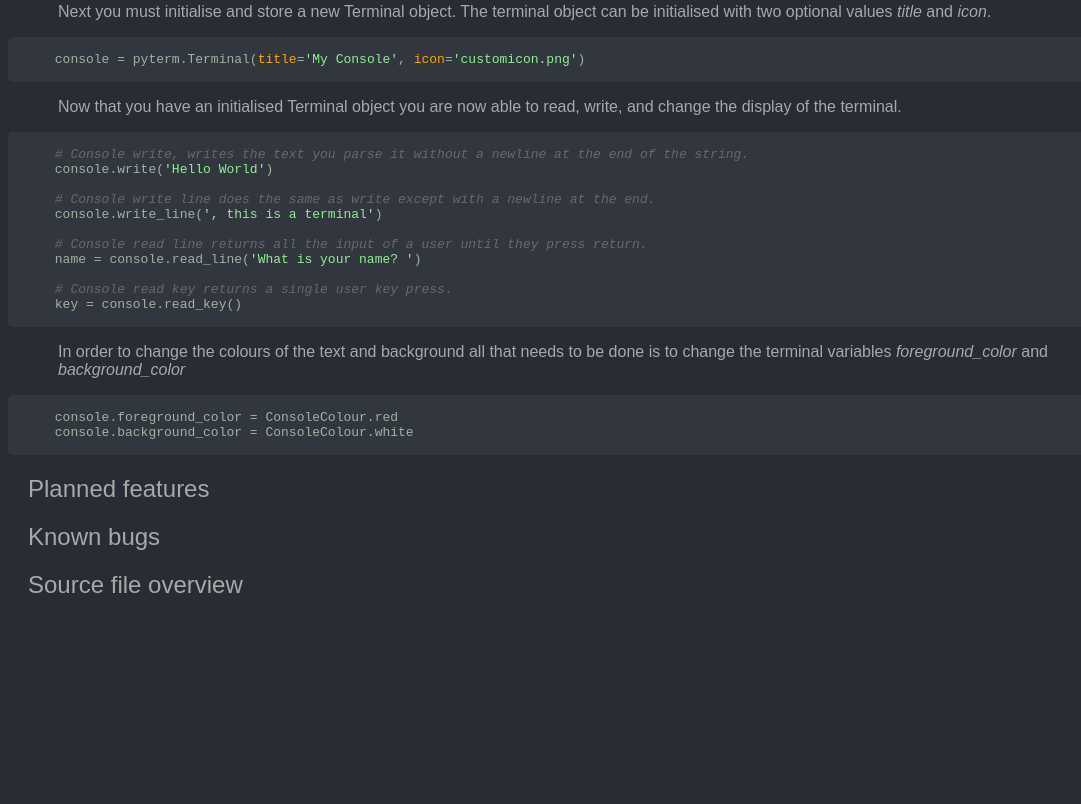
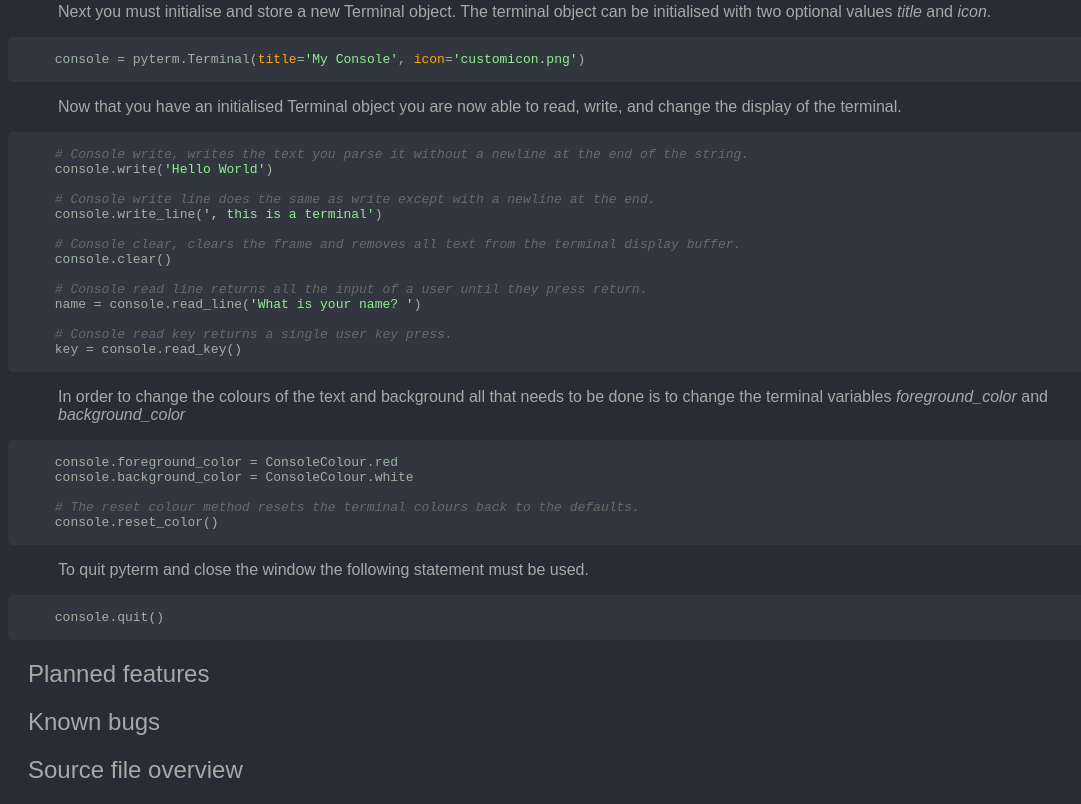
Before and after one commit to TreeStain/pysole, a plain HTML site: page docs/index.html in a window 1280 px wide. Shown: the part 654-1458 px from the top of the page, without its empty margins (0-1081 px from the left). Before the commit the page ends 1273 px from the top, so only its background shows below. Drawn offline with Linux system fonts and the light colour scheme.

Commit message:
Added some more method explanations in How to Use.

```diff
--- a/docs/index.html
+++ b/docs/index.html
@@ -96,6 +96,9 @@
       <span class='comment'># Console write line does the same as write except with a newline at the end.</span>
       console.write_line(<span class='string'>', this is a terminal'</span>)
 
+      <span class='comment'># Console clear, clears the frame and removes all text from the terminal display buffer.</span>
+      console.clear()
+
       <span class='comment'># Console read line returns all the input of a user until they press return.</span>
       name = console.read_line(<span class='string'>'What is your name? '</span>)
 
@@ -111,7 +114,18 @@
       console.foreground_color = ConsoleColour.red
       console.background_color = ConsoleColour.white
 
+      <span class='comment'># The reset colour method resets the terminal colours back to the defaults.</span>
+      console.reset_color()
+
 </pre>
+  <p>
+    To quit pyterm and close the window the following statement must be used.
+<pre>
+
+      console.quit()
+
+</pre>
+  </p>
   <h2><a name='planned-features' class='heading'>Planned features</a></h2>
   <h2><a name='known-bugs' class='heading'>Known bugs</a></h2>
   <h2><a name='source-file-overview' class='heading'>Source file overview</a></h2>
```
